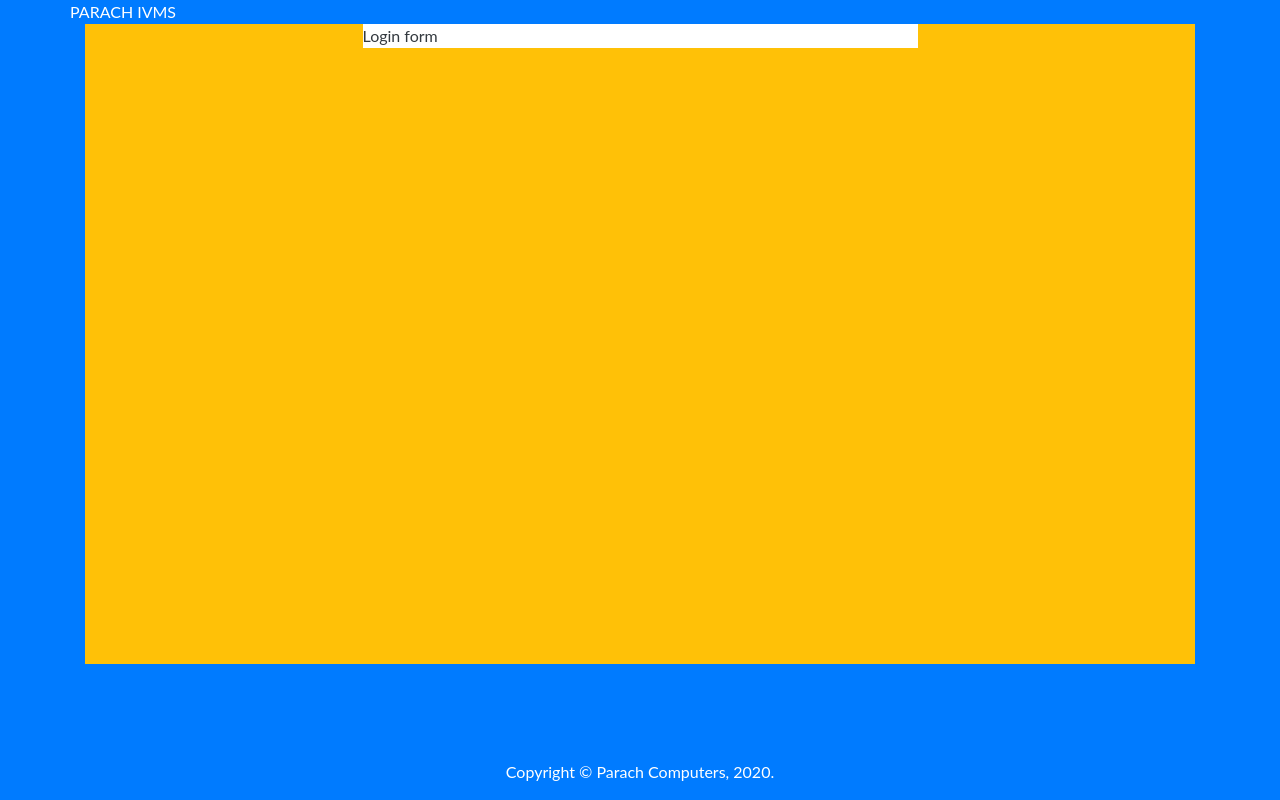
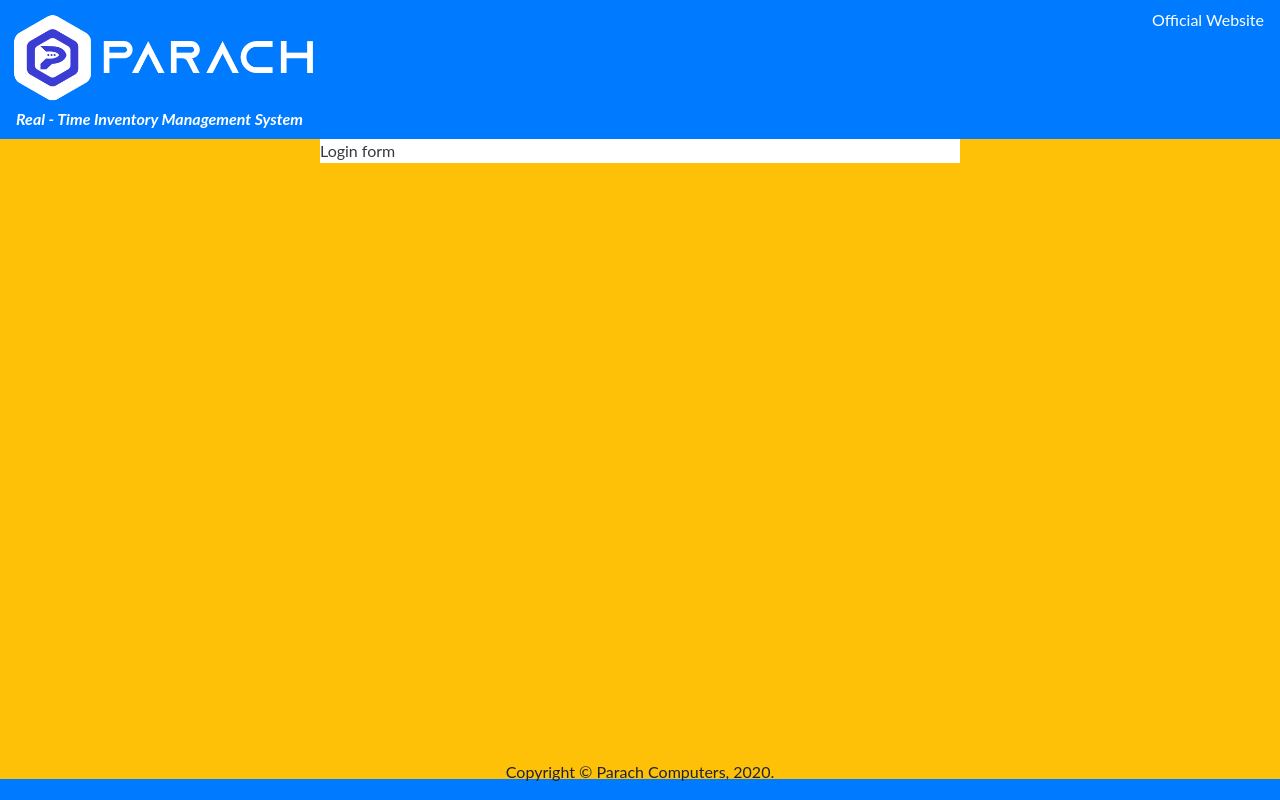
Before and after one commit to teekaytech/Inventory-Management-System, a PHP site: page / in a window 1280 px wide. Run offline with PHP 8.4, Linux system fonts and the light colour scheme.

Commit message:
Complete header section of homepage

```diff
--- a/assets/css/style.css
+++ b/assets/css/style.css
@@ -14,6 +14,20 @@ body {
   box-sizing: border-box;
   font-family: 'Lato', sans-serif;
 }
+
+/* ---------------------------------------------------
+    HEADER STYLE
+----------------------------------------------------- */
+/* .header {
+    font-size: larger;
+    font-family: "Roboto Slab", Sans-serif;
+} */
+
+.weblink {
+    position: absolute;
+    right: 1rem;
+}
+
 
 /* ---------------------------------------------------
     SIDEBAR STYLE
--- a/index.html
+++ b/index.html
@@ -3,22 +3,25 @@
 <head>
   <meta charset="UTF-8">
   <meta name="viewport" content="width=device-width, initial-scale=1.0">
+  <link href="https://fonts.googleapis.com/css2?family=Roboto+Slab:wght@900&display=swap" rel="stylesheet">
   <link rel="stylesheet" href="https://stackpath.bootstrapcdn.com/bootstrap/4.4.1/css/bootstrap.min.css"
     integrity="sha384-Vkoo8x4CGsO3+Hhxv8T/Q5PaXtkKtu6ug5TOeNV6gBiFeWPGFN9MuhOf23Q9Ifjh" crossorigin="anonymous">
   <link rel="stylesheet" href="assets/css/style.css">
   <title>Home page</title>
 </head>
 <body class="bg-primary">
-  <div class="container text-white">
-    <header class="row bg-primary">PARACH IVMS</header>
+  <header class="w-100 p-2 text-white">
+    <img src="assets/img/Parach2.png" alt="parach-banner" class="w-25 m-0 p-0">
+    <a href="https://parachictacademy.com.ng/" class="text-white weblink" target="_blank">Official Website</a>
+    <p class="m-0 ml-2 p-0 font-weight-bold"><em>Real - Time Inventory Management System</em></p>
+  </header>
   <main class="login-form bg-warning">
-      <section class="w-50 bg-white text-dark mx-auto">
+    <section class="w-50 bg-white text-dark m-auto">
       <p>Login form</p>
     </section>
   </main>
   <footer class="fixed-bottom text-center">
     <p class="">Copyright &copy; Parach Computers, 2020.</p>
   </footer>
-  </div>
 </body>
 </html>
```
Lines whose indentation alone changed are shown as unchanged.
